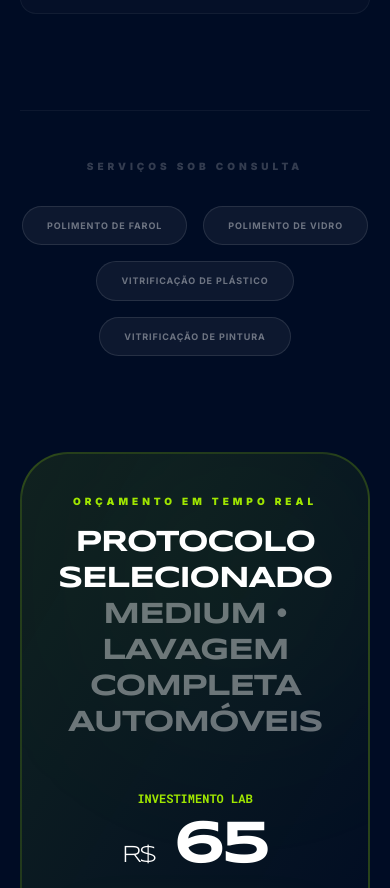
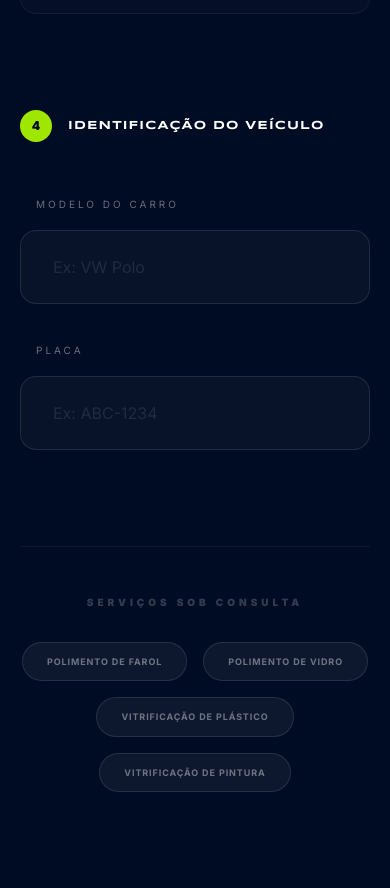
Before and after one commit to lucasnuneszx/AlphaClean, a Next.js app: page / in a window 390 px wide. Shown: the part 4168-5056 px from the top of the page. Built offline with nearby package versions, Linux system fonts and the light colour scheme.

Commit message:
feat: added vehicle identification to booking flow and updated whatsapp template

```diff
--- a/app/components/ui/ServiceSelector.tsx
+++ b/app/components/ui/ServiceSelector.tsx
@@ -50,6 +50,8 @@ const CONSULT_SERVICES = [
 export function ServiceSelector() {
   const [size, setSize] = useState<Size>("MEDIUM");
   const [baseId, setBaseId] = useState<string>("wash_car");
+  const [vehicleModel, setVehicleModel] = useState("");
+  const [vehiclePlate, setVehiclePlate] = useState("");
   const [selectedAddOns, setSelectedAddOns] = useState<string[]>([]);
 
   const activeBase = BASE_SERVICES.find(s => s.id === baseId) || BASE_SERVICES[0];
@@ -71,7 +73,10 @@ export function ServiceSelector() {
   const handleWhatsApp = () => {
     const WA_NUMBER = "5511999990000";
     const addOnNames = ADD_ONS.filter(a => selectedAddOns.includes(a.id)).map(a => a.name).join(", ");
-    const text = `Ola! Vim pelo site da Alpha Clean. Quero agendar: ${activeBase.name} (${SIZES.find(s => s.id === size)?.label})${addOnNames ? ` + Adicionais: ${addOnNames}` : ""}. Total: R$ ${calculateTotal()}. Poderia confirmar?`;
+    const vehicleInfo = vehicleModel && vehiclePlate ? `Modelo do carro é ${vehicleModel} e placa ${vehiclePlate}. ` : "";
+
+    const text = `Ola! Vim pelo site da Alpha Clean. ${vehicleInfo}Quero agendar: ${activeBase.name} (${SIZES.find(s => s.id === size)?.label})${addOnNames ? ` + Adicionais: ${addOnNames}` : ""}. Total: R$ ${calculateTotal()}. Poderia confirmar?`;
+
     const url = `https://wa.me/${WA_NUMBER}?text=${encodeURIComponent(text)}`;
     window.open(url, "_blank");
   };
@@ -203,6 +208,37 @@ export function ServiceSelector() {
               </div>
            </div>
 
+           {/* STEP 4: VEHICLE INFO */}
+           <div className="space-y-12">
+              <div className="flex items-center gap-4">
+                 <div className="w-8 h-8 rounded-full bg-[#9fe600] text-[#000c24] flex items-center justify-center font-black text-xs">4</div>
+                 <h3 className="font-[Syncopate] text-xs font-black text-white uppercase tracking-widest">Identificação do Veículo</h3>
+              </div>
+
+              <div className="grid grid-cols-1 md:grid-cols-2 gap-8">
+                 <div className="space-y-4">
+                    <label className="font-[Roboto_Mono] text-[10px] text-white/40 uppercase tracking-[0.3em] ml-4">Modelo do Carro</label>
+                    <input
+                      type="text"
+                      placeholder="Ex: VW Polo"
+                      value={vehicleModel}
+                      onChange={(e) => setVehicleModel(e.target.value)}
+                      className="w-full bg-white/[0.03] border border-white/10 rounded-2xl px-8 py-6 text-white font-[Inter] placeholder:text-white/10 focus:outline-none focus:border-[#9fe600]/40 transition-colors"
+                    />
+                 </div>
+                 <div className="space-y-4">
+                    <label className="font-[Roboto_Mono] text-[10px] text-white/40 uppercase tracking-[0.3em] ml-4">Placa</label>
+                    <input
+                      type="text"
+                      placeholder="Ex: ABC-1234"
+                      value={vehiclePlate}
+                      onChange={(e) => setVehiclePlate(e.target.value.toUpperCase())}
+                      className="w-full bg-white/[0.03] border border-white/10 rounded-2xl px-8 py-6 text-white font-[Inter] placeholder:text-white/10 focus:outline-none focus:border-[#9fe600]/40 transition-colors"
+                    />
+                 </div>
+              </div>
+           </div>
+
            {/* CONSULT SERVICES */}
            <div className="pt-12 border-t border-white/5 text-center">
               <span className="text-[10px] text-white/20 uppercase tracking-[0.4em] font-black mb-8 block">Serviços Sob Consulta</span>
@@ -224,6 +260,13 @@ export function ServiceSelector() {
                        Protocolo Selecionado <br />
                        <span className="text-white/40">{size} • {activeBase.name}</span>
                     </h4>
+                    {vehicleModel && vehiclePlate && (
+                      <div className="mt-4 flex items-center gap-3 justify-center md:justify-start">
+                        <span className="text-[10px] font-mono text-[#9fe600] bg-[#9fe600]/10 px-3 py-1 rounded-full uppercase tracking-widest shadow-sm border border-[#9fe600]/20">
+                          {vehicleModel} • {vehiclePlate}
+                        </span>
+                      </div>
+                    )}
                  </div>
                  <div className="flex flex-col items-center md:items-end gap-8">
                     <div className="text-center md:text-right">
```
